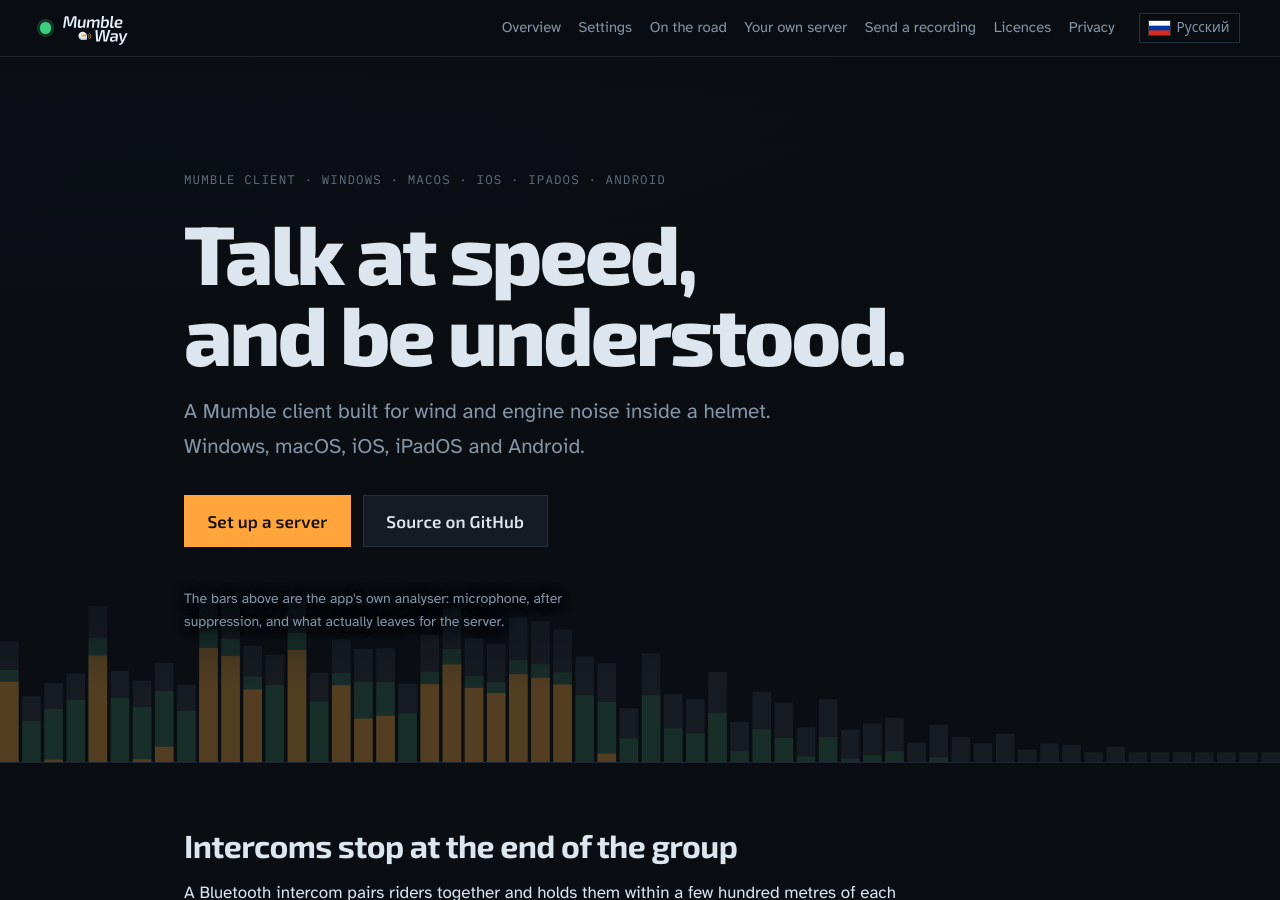
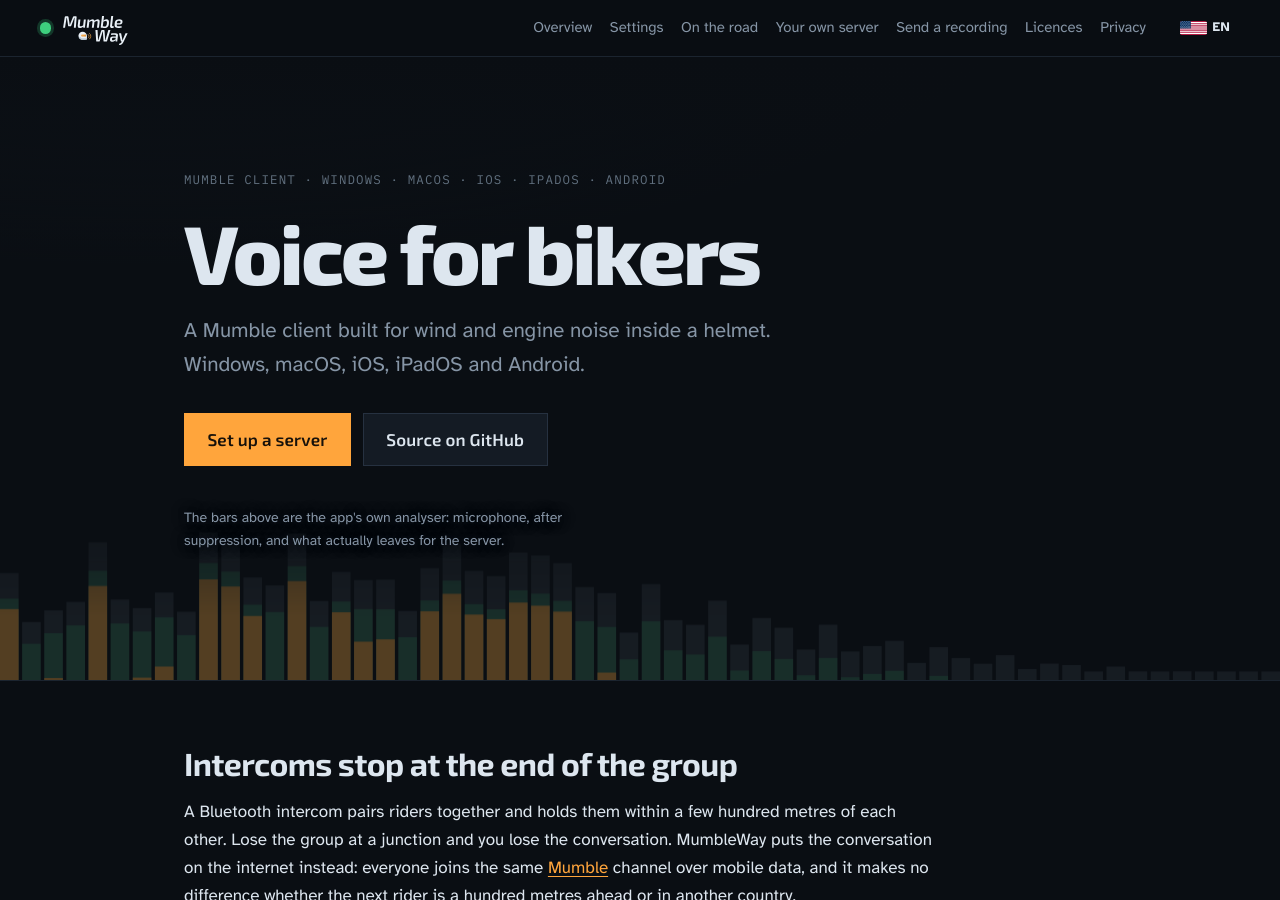
Before and after one commit to zavitax/mumbleway, a Jekyll site: the page built from docs/index.md, in a window 1280 px wide and 900 px high. Built offline with Jekyll 4.4.1, drawn with Linux system fonts in a browser that asks for light colours.

Commit message:
Match the app's language button, and lead with the tagline
The switch now shows the language that is active rather than the one a click
goes to, with the flag, the two-letter code, the 8px radius, the 10/8 padding
and the same two-line tooltip built from the same two strings as
app/lib/widgets/language_button.dart. No frame. The metrics are in pixels
because that is what they are in the app; a rem version would be a control that
resembled it rather than the same one.

Showing the current language leaves the destination unsaid, which a pointer can
live with and a screen reader cannot, so aria-label carries what a click does.

The hero headline is now the tagline itself.

Co-Authored-By: Claude Opus 5 <noreply@anthropic.com>

```diff
--- a/docs/_layouts/default.html
+++ b/docs/_layouts/default.html
@@ -65,18 +65,25 @@
     <a href="{{ item.url | relative_url }}"{% if page.url == item.url %} aria-current="page"{% endif %}>{{ item.title }}</a>
     {%- endfor %}
   </nav>
-  <!-- Names the language it goes to, not the one you are already reading.
-       The app's button does the opposite, deliberately: there, a control on
-       every screen is mostly being read rather than pressed, so it answers
-       "what am I looking at". Here the page itself answers that — it is a
-       screenful of prose in the language — and the only question left is how
-       to get to the other one. So it is a link, and it says where it goes.
-       Set in its own language, because the reader who needs it is the one who
-       cannot read the language currently on screen. -->
-  <a class="lang" href="{{ other_url | relative_url }}"
-     lang="{{ t.html_lang }}" hreflang="{{ t.html_lang }}" title="{{ t.switch_title }}">
-    <img src="{{ t.flag | relative_url }}" alt="" width="21" height="14" aria-hidden="true">
-    <span>{{ t.name }}</span>
+  <!-- The app's language button, as a link.
+
+       It shows the language that is *active*, not the one a click switches to,
+       because that is what the app does and the two should not disagree — the
+       app's reasoning is that a control present on every screen is mostly
+       being read rather than pressed, so it is more use answering "what am I
+       looking at". Flag, then the two-letter code, then the same two-line
+       tooltip, from the same two strings as the app.
+
+       Visible text that names the current language leaves the destination
+       unsaid, which is fine for a pointer and useless for a screen reader —
+       hence aria-label carrying what a click actually does. -->
+  {%- assign switch_hint = s.switch_to | replace: '{name}', t.name -%}
+  <a class="lang" href="{{ other_url | relative_url }}" hreflang="{{ t.html_lang }}"
+     title="{{ s.language_label }}: {{ s.name }}&#10;{{ switch_hint }}"
+     aria-label="{{ switch_hint }}">
+    <img src="{{ s.flag | relative_url }}" alt=""
+         width="{{ s.flag_w }}" height="{{ s.flag_h }}" aria-hidden="true">
+    <span aria-hidden="true">{{ s.code }}</span>
   </a>
 </header>
 
@@ -85,7 +92,7 @@
   <canvas id="analyser" aria-hidden="true"></canvas>
   <div class="hero-inner">
     <p class="eyebrow">{{ s.hero.eyebrow }}</p>
-    <h1>{{ s.hero.title_line1 }}<br>{{ s.hero.title_line2 }}</h1>
+    <h1>{{ s.hero.title }}</h1>
     <p class="lede">{{ s.description | strip_newlines }}</p>
     <div class="cta">
       <a class="btn primary" href="{{ s.hero.cta_primary_url | relative_url }}">{{ s.hero.cta_primary }}</a>
--- a/docs/assets/css/site.css
+++ b/docs/assets/css/site.css
@@ -207,32 +207,41 @@ a:hover { color: #FFC276; }
 
 /* ---------- language switch ---------- */
 
-/* Visible at every width, which is the whole requirement: it is never behind
+/* The app's own language button, matched: no frame, an 8px corner radius,
+   10/8 padding, a 14px flag, a 6px gap and the code at 13px/700 with 0.4px of
+   letter-spacing. The numbers are pixels rather than rems on purpose — they
+   are copied from `app/lib/widgets/language_button.dart`, where they are
+   logical pixels, and converting them to a relative unit would be a different
+   control that merely resembled it.
+
+   Visible at every width, which is the whole requirement: it is never behind
    the hamburger, because somebody who cannot read the page cannot be asked to
    find a menu labelled in a language they do not read. */
 .lang {
   display: inline-flex;
   align-items: center;
-  gap: 0.4rem;
+  gap: 6px;
   flex: none;
-  padding: 0.34rem 0.6rem;
-  border: 1px solid var(--line);
-  color: var(--muted);
+  padding: 8px 10px;
+  border-radius: 8px;
+  color: var(--text);
   text-decoration: none;
-  font-size: 0.85rem;
-  line-height: 1.2;
+  font-size: 13px;
+  font-weight: 700;
+  letter-spacing: 0.4px;
+  line-height: 1;
   white-space: nowrap;
-  transition: color .15s, border-color .15s;
+  transition: background-color .15s;
 }
-.lang:hover { color: var(--text); border-color: var(--dim); }
+/* Standing in for the ripple, which is the one thing here a link cannot have. */
+.lang:hover { background: var(--raised); }
 .lang img {
   display: block;
-  width: 21px;
   height: 14px;
-  /* The one image in the bar that is a real object with real edges. Two of the
-     three flags here have a white stripe, which runs straight out into a dark
-     bar and leaves the shape looking torn; a hairline holds it together. */
-  box-shadow: 0 0 0 1px rgba(255, 255, 255, 0.16);
+  /* Width follows: the flags have different proportions and squashing either
+     one to a fixed box is exactly what the app avoids with BoxFit.contain. */
+  width: auto;
+  border-radius: 2px;
 }
 
 /* Right of the menu when the menu is a row, left of the button when it is not.
```
Also changed, not shown: docs/_data/strings.yml (+15 -11 lines).
